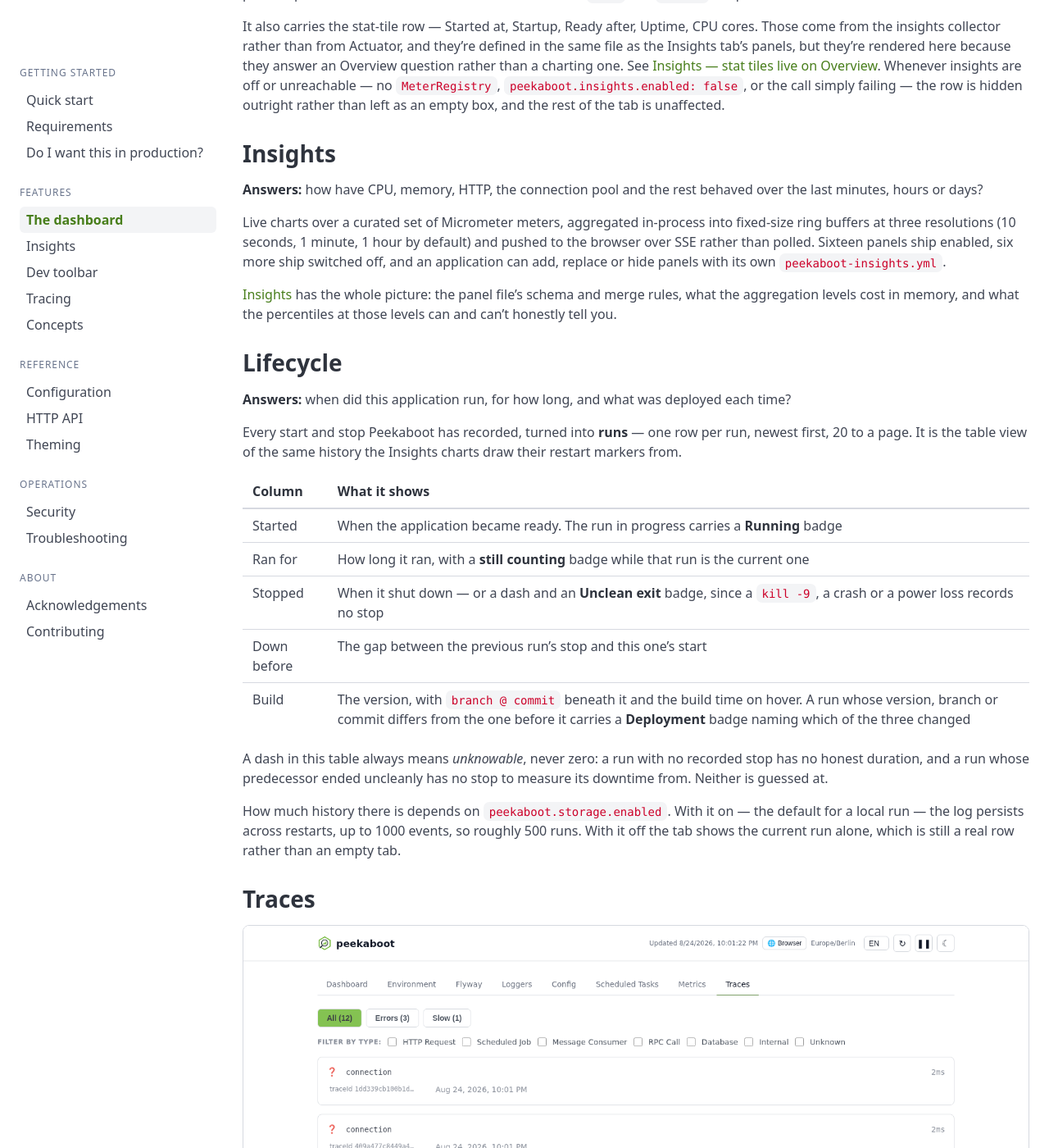
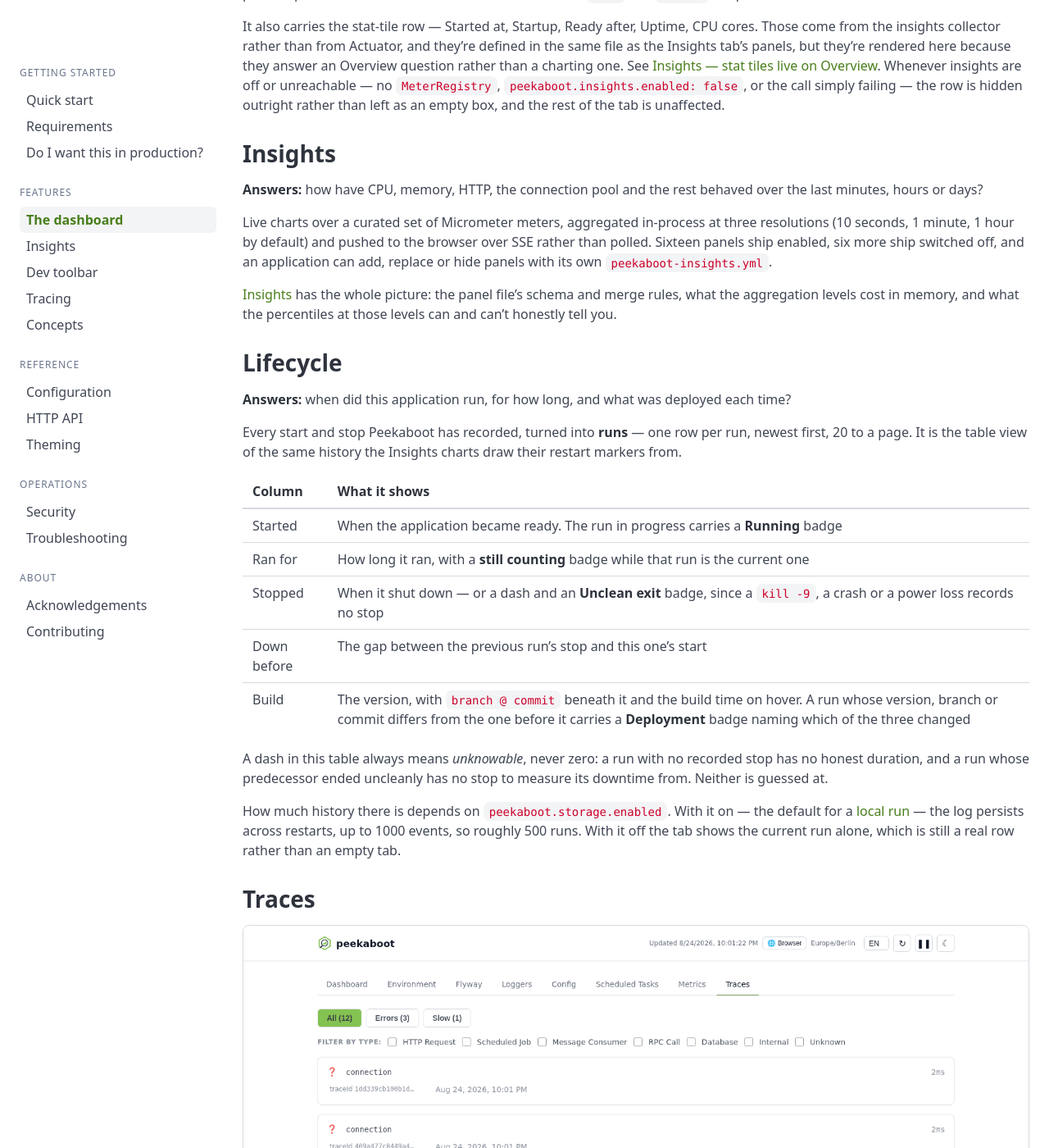
Before and after one commit to peekaboot-org/peekaboot-org.github.io, a Jekyll site: the page built from docs/dashboard.md, in a window 1280 px wide and 1400 px high, scrolled down 1922 px. Shown: the whole window at 82% size. Built offline with Jekyll 4.4.1, drawn with Linux system fonts in a browser that asks for light colours; some of the changed lines change nothing that is shown; some of the changed text lies outside the part shown.

Commit message:
docs(dashboard): trim the show-values paragraph, link the local-run definition

```diff
--- a/docs/dashboard.md
+++ b/docs/dashboard.md
@@ -84,8 +84,8 @@
 **Answers:** how have CPU, memory, HTTP, the connection pool and the rest behaved over the
 last minutes, hours or days?
 
-Live charts over a curated set of Micrometer meters, aggregated in-process into fixed-size
-ring buffers at three resolutions (10 seconds, 1 minute, 1 hour by default) and pushed to
+Live charts over a curated set of Micrometer meters, aggregated in-process at three
+resolutions (10 seconds, 1 minute, 1 hour by default) and pushed to
 the browser over SSE rather than polled. Sixteen panels ship enabled, six more ship
 switched off, and an application can add, replace or hide panels with its own
 `peekaboot-insights.yml`.
@@ -116,7 +116,8 @@
 
 How much history there is depends on
 [`peekaboot.storage.enabled`]({{ '/docs/configuration/' | relative_url }}#peekabootstorage).
-With it on &mdash; the default for a local run &mdash; the log persists across restarts, up
+With it on &mdash; the default for a [local run]({{ '/docs/configuration/' | relative_url }}#local-run)
+&mdash; the log persists across restarts, up
 to 1000 events, so roughly 500 runs. With it off the tab shows the current run alone, which
 is still a real row rather than an empty tab.
 
@@ -257,13 +258,8 @@
 enabled out of the box (as of the Spring Boot version Peekaboot ships against, 4.1;
 check yours if you're on a later one).
 
-Off a local run, both tabs mask *everything*, not just recognised secrets: value
-visibility (`management.endpoint.env.show-values`/`.configprops.show-values`) is only set
-to `always` on a local run, so off one, Spring's own `never` default returns `******` for
-every property before Peekaboot's masking engine ever sees a real value &mdash;
-`server.port` included. Turning `peekaboot.enabled` on somewhere other than your own
-machine gets you the dashboard, but not readable values on these two tabs. See [Security
-&mdash; `show-values: always` only on a local
+Off a local run, both tabs show `******` for every value, `server.port` included &mdash; see
+[Security &mdash; `show-values: always` only on a local
 run]({{ '/docs/security/' | relative_url }}#show-values-always-only-on-a-local-run).
 
 Both tabs also carry a "Show secrets" toggle, visible only when
```
